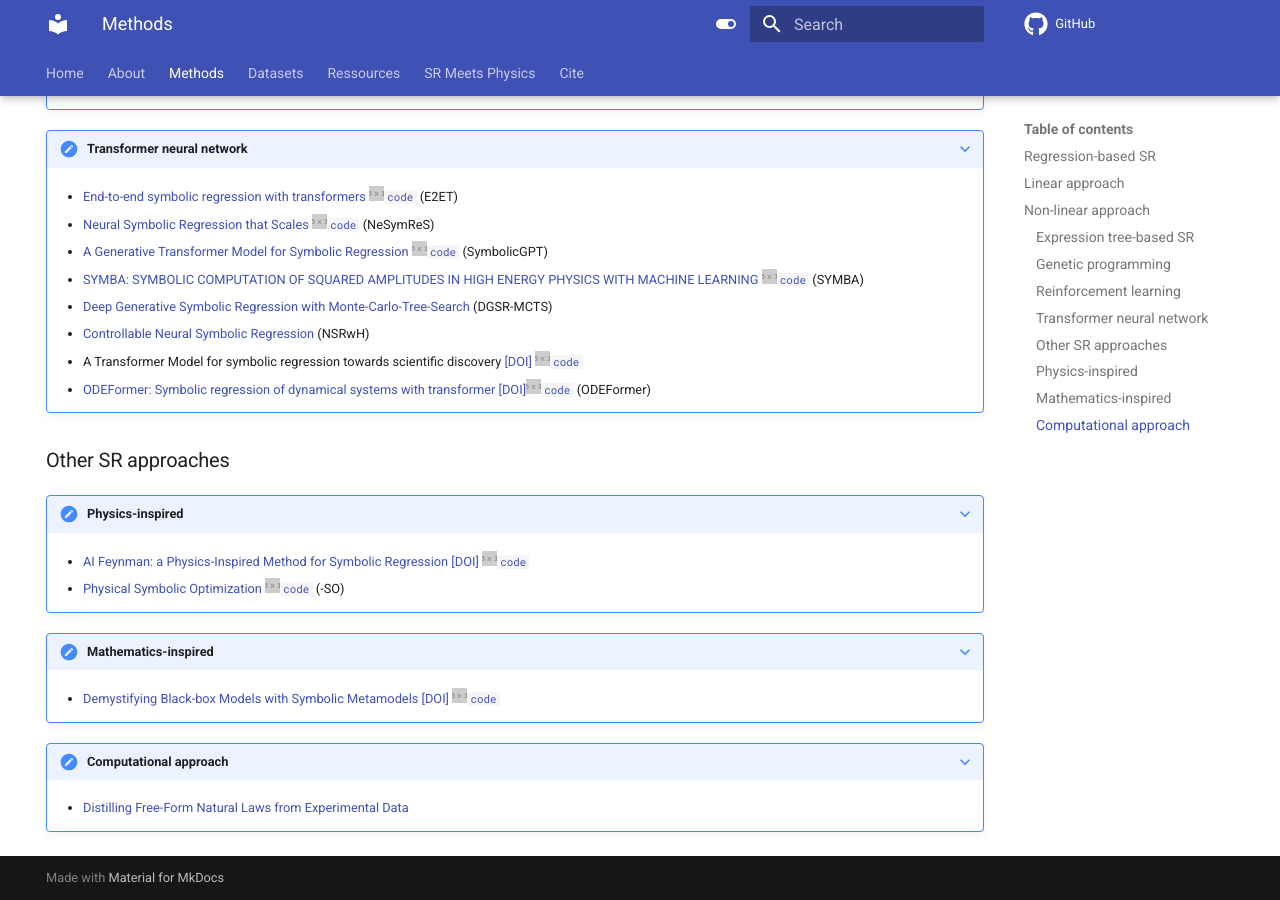
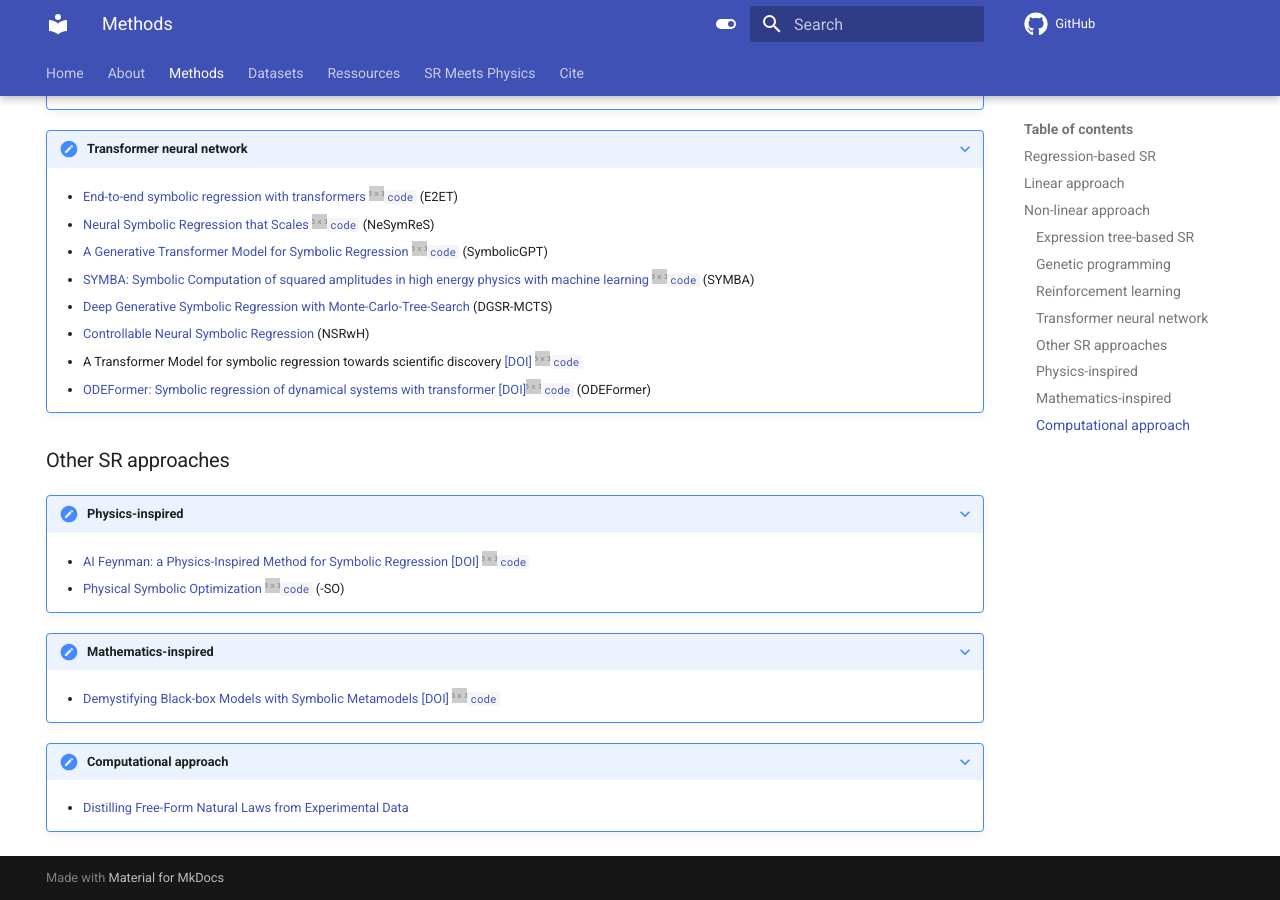
Before and after one commit to nmakke/SR-LivingReview, an MkDocs documentation site: the page built from docs/methods.md, in a window 1280 px wide and 900 px high, scrolled down 1165 px. Built offline with MkDocs 1.6.1 and Material for MkDocs 9.7.7, drawn with Linux system fonts in a browser that asks for light colours; formulas are drawn with MathJax 3; comment, search, counter and statistics services are not loaded.

```diff
--- a/docs/methods.md
+++ b/docs/methods.md
@@ -79,7 +79,7 @@ SR methods are listed for each category.
     * [End-to-end symbolic regression with transformers](https://arxiv.org/abs/2204.10532) [![#c5f015](https://via.placeholder.com/15/c5f015/000000?text=+)`code`](https://github.com/facebookresearch/symbolicregression) (E2ET)
     * [Neural Symbolic Regression that Scales](https://arxiv.org/abs/2106.06427) [![#c5f015](https://via.placeholder.com/15/c5f015/000000?text=+)`code`](https://github.com/SymposiumOrganization/NeuralSymbolicRegressionThatScales) (NeSymReS)
     * [A Generative Transformer Model for Symbolic Regression](https://arxiv.org/pdf/2106.14131.pdf) [![#c5f015](https://via.placeholder.com/15/c5f015/000000?text=+)`code`](https://github.com/mojivalipour/symbolicgpt) (SymbolicGPT)
-    * [SYMBA: SYMBOLIC COMPUTATION OF SQUARED AMPLITUDES IN HIGH ENERGY PHYSICS WITH MACHINE LEARNING](https://arxiv.org/pdf/2206.08901.pdf) [![#c5f015](https://via.placeholder.com/15/c5f015/000000?text=+)`code`](https://github.com/ML4SCI/SYMBAHEP) (SYMBA)
+    * [SYMBA: Symbolic Computation of squared amplitudes in high energy physics with machine learning](https://arxiv.org/pdf/2206.08901.pdf) [![#c5f015](https://via.placeholder.com/15/c5f015/000000?text=+)`code`](https://github.com/ML4SCI/SYMBAHEP) (SYMBA)
     * [Deep Generative Symbolic Regression with Monte-Carlo-Tree-Search](https://arxiv.org/pdf/2302.11223.pdf) (DGSR-MCTS)
     * [Controllable Neural Symbolic Regression](https://arxiv.org/pdf/2304.10336v1.pdf) (NSRwH)
     * A Transformer Model for symbolic regression towards scientific discovery [[DOI]](https://openreview.net/pdf?id=AIfqWNHKjo) [![#c5f015](https://via.placeholder.com/15/c5f015/000000?text=+)`code`](https://github.com/omron-sinicx/transformer4sr)
```
